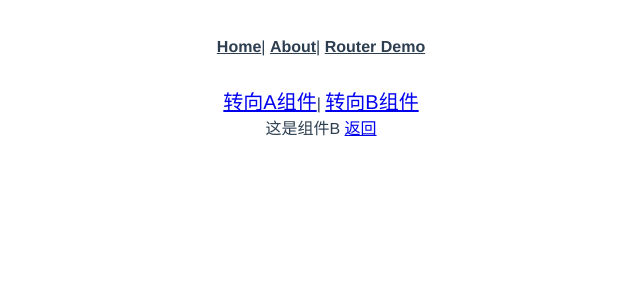
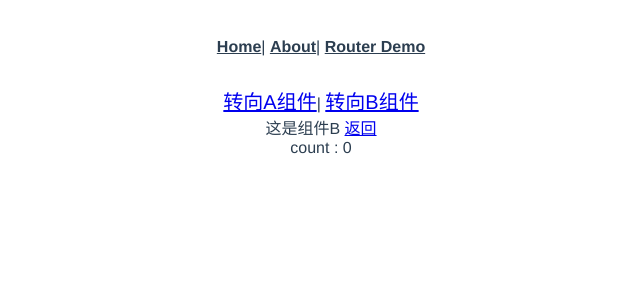
Before and after one commit to fuyongde/hello-vue, a Vue app: page /#/b in a window 1280 px wide. Shown: the top 300 px of the page, without its empty margins (319-959 px from the left). Built offline with nearby package versions, Linux system fonts and the light colour scheme.

Commit message:
:sparkles: 在 B 组件中演示 vuex 的多组件共享数据

```diff
--- a/src/components/B.vue
+++ b/src/components/B.vue
@@ -2,5 +2,17 @@
   <div>
     这是组件B
     <router-link to="/router_demo">返回</router-link>
+    <div>count : {{ count }}</div>
   </div>
 </template>
+
+<script>
+export default {
+  name: 'A',
+  computed: {
+    count() {
+      return this.$store.state.count;
+    }
+  }
+}
+</script>
```
